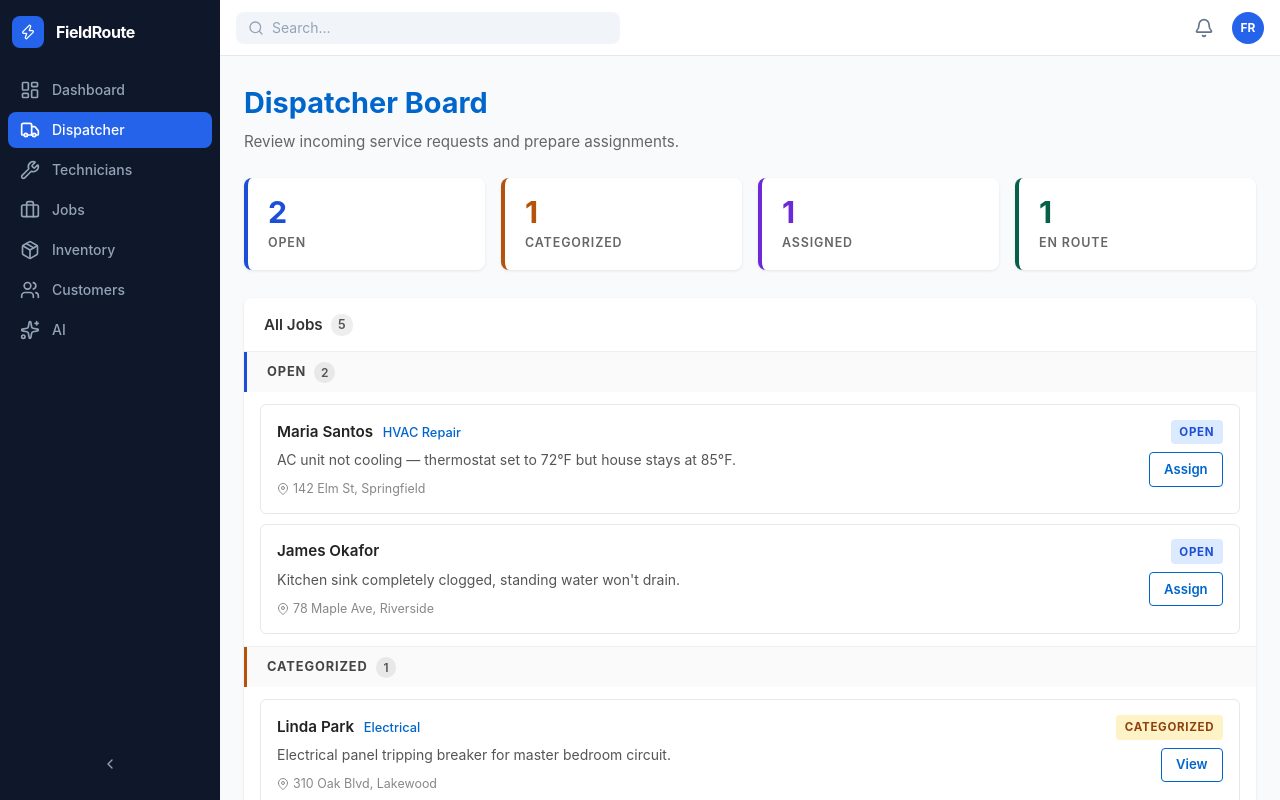
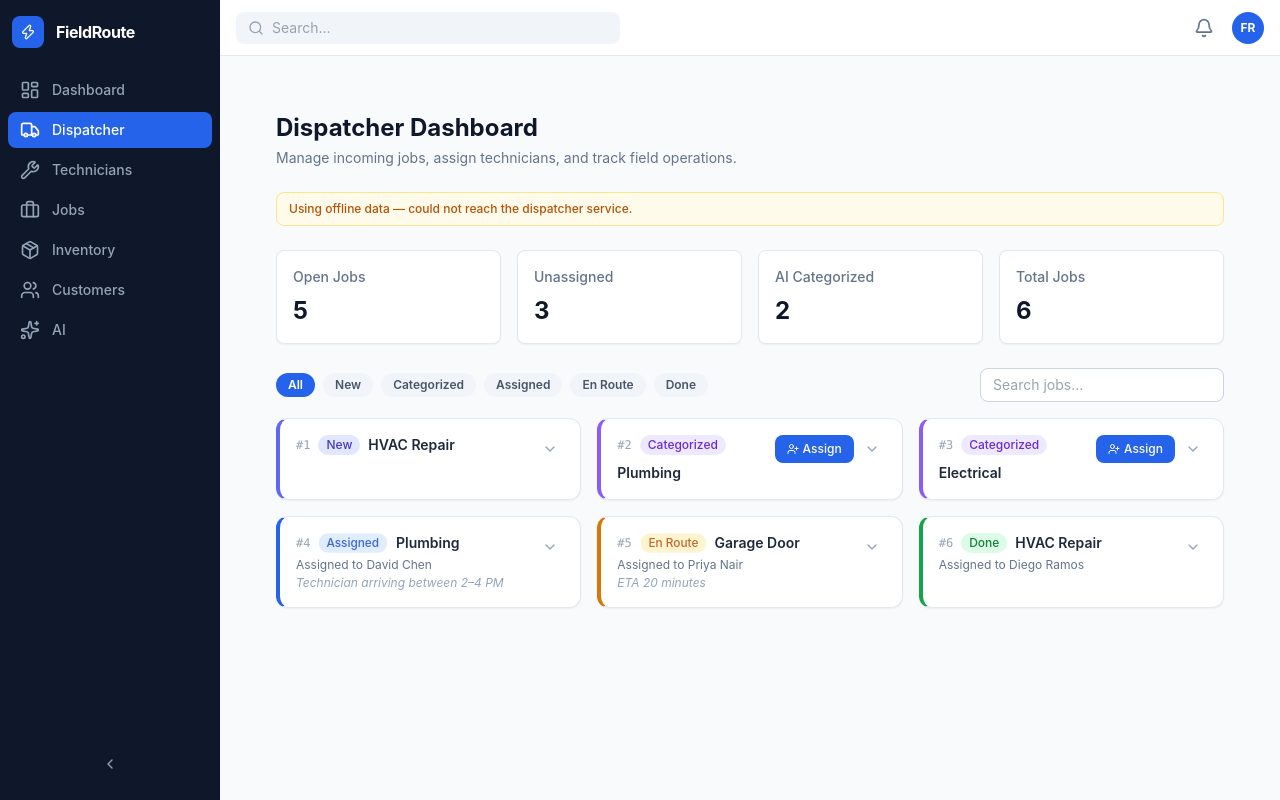
Before and after one commit to yllveliu/fieldroute, a React (Vite) app in the folder frontend/: page /dispatcher in a window 1280 px wide. Built offline with nearby package versions, Linux system fonts and the light colour scheme; no server answers.

Commit message:
feat(KAN-47): rebuild DispatcherPage wired to GET /dispatcher/jobs

```diff
--- a/frontend/src/api/dispatcher.ts
+++ b/frontend/src/api/dispatcher.ts
@@ -1,3 +1,4 @@
+import { apiGet } from './client'
 import type { JobDetail } from './jobs'
 import type { Technician } from './technicians'
 
@@ -5,6 +6,97 @@ export interface DispatchSummary {
   jobs: JobDetail[]
   technicians: Technician[]
 }
+
+export interface DispatcherJobCustomer {
+  name:    string
+  phone:   string
+  address: string
+}
+
+export interface DispatcherJobTechnician {
+  name:   string
+  status: string
+}
+
+// Mirrors the backend DispatcherJobItem schema returned by GET /dispatcher/jobs.
+export interface DispatcherJob {
+  id:              number
+  status:          string
+  raw_description: string
+  eta_message:     string | null
+  created_at:      string
+  customer:        DispatcherJobCustomer | null
+  service_name:    string | null
+  technician:      DispatcherJobTechnician | null
+}
+
+export async function getDispatcherJobs(): Promise<DispatcherJob[]> {
+  return apiGet<DispatcherJob[]>('/dispatcher/jobs')
+}
+
+// Offline fallback used when GET /dispatcher/jobs is unreachable.
+export const mockDispatcherJobs: DispatcherJob[] = [
+  {
+    id: 1,
+    status: 'new',
+    raw_description: 'AC unit not cooling — thermostat set to 72°F but house stays at 85°F.',
+    eta_message: null,
+    created_at: new Date(Date.now() - 1000 * 60 * 45).toISOString(),
+    customer: { name: 'Maria Santos', phone: '555-0101', address: '142 Elm St, Springfield' },
+    service_name: 'HVAC Repair',
+    technician: null,
+  },
+  {
+    id: 2,
+    status: 'categorized',
+    raw_description: 'Kitchen sink completely clogged, standing water won’t drain.',
+    eta_message: null,
+    created_at: new Date(Date.now() - 1000 * 60 * 30).toISOString(),
+    customer: { name: 'James Okafor', phone: '555-0182', address: '78 Maple Ave, Riverside' },
+    service_name: 'Plumbing',
+    technician: null,
+  },
+  {
+    id: 3,
+    status: 'categorized',
+    raw_description: 'Electrical panel tripping breaker for master bedroom circuit.',
+    eta_message: null,
+    created_at: new Date(Date.now() - 1000 * 60 * 90).toISOString(),
+    customer: { name: 'Linda Park', phone: '555-0247', address: '310 Oak Blvd, Lakewood' },
+    service_name: 'Electrical',
+    technician: null,
+  },
+  {
+    id: 4,
+    status: 'assigned',
+    raw_description: 'Water heater producing lukewarm water only. Unit is 8 years old.',
+    eta_message: 'Technician arriving between 2–4 PM',
+    created_at: new Date(Date.now() - 1000 * 60 * 120).toISOString(),
+    customer: { name: 'Carlos Rivera', phone: '555-0334', address: '55 Pine Rd, Hillcrest' },
+    service_name: 'Plumbing',
+    technician: { name: 'David Chen', status: 'available' },
+  },
+  {
+    id: 5,
+    status: 'en_route',
+    raw_description: 'Garage door opener stopped responding to remote and wall button.',
+    eta_message: 'ETA 20 minutes',
+    created_at: new Date(Date.now() - 1000 * 60 * 150).toISOString(),
+    customer: { name: 'Sarah Williams', phone: '555-0419', address: '901 Cedar Lane, Westview' },
+    service_name: 'Garage Door',
+    technician: { name: 'Priya Nair', status: 'en_route' },
+  },
+  {
+    id: 6,
+    status: 'done',
+    raw_description: 'Annual furnace inspection and filter replacement.',
+    eta_message: null,
+    created_at: new Date(Date.now() - 1000 * 60 * 300).toISOString(),
+    customer: { name: 'Tom Becker', phone: '555-0512', address: '12 Birch Way, Northgate' },
+    service_name: 'HVAC Repair',
+    technician: { name: 'Diego Ramos', status: 'available' },
+  },
+]
 
 export async function getDispatchSummary(): Promise<DispatchSummary> {
   const { getTechnicians } = await import('./technicians')
--- a/frontend/src/pages/DispatcherPage.tsx
+++ b/frontend/src/pages/DispatcherPage.tsx
@@ -1,57 +1,175 @@
-import React, { useEffect, useState } from "react";
-import DispatcherBoard from "../components/dispatcher/DispatcherBoard";
-import { fetchDispatcherJobs } from "../services/dispatcherApi";
-import type { DispatcherJob } from "../services/dispatcherApi";
+import { useEffect, useState } from 'react'
+import { getDispatcherJobs, mockDispatcherJobs } from '@/api'
+import type { DispatcherJob, JobDetail } from '@/api'
+import { PageHeader } from '@/components/layout'
+import { StatCard, EmptyState, Toast } from '@/components/primitives'
+import { JobCard } from '@/components/domain'
+import AssignmentModal from '@/components/assignment/AssignmentModal'
 
-export default function DispatcherPage(): React.ReactElement {
-  const [jobs, setJobs] = useState<DispatcherJob[]>([]);
-  const [loading, setLoading] = useState(true);
-  const [error, setError] = useState<string | null>(null);
+const FILTER_OPTIONS = [
+  { value: 'all',         label: 'All' },
+  { value: 'new',         label: 'New' },
+  { value: 'categorized', label: 'Categorized' },
+  { value: 'assigned',    label: 'Assigned' },
+  { value: 'en_route',    label: 'En Route' },
+  { value: 'done',        label: 'Done' },
+]
+
+// JobCard consumes the JobDetail shape; map the dispatcher row onto it.
+function toJobDetail(job: DispatcherJob): JobDetail {
+  return {
+    id:                  job.id,
+    status:              job.status,
+    service_name:        job.service_name,
+    problem_description: job.raw_description,
+    eta_message:         job.eta_message,
+    technician:          job.technician
+      ? { id: 0, name: job.technician.name, status: job.technician.status }
+      : null,
+    ai_service_type:  null,
+    ai_confidence:    null,
+    ai_explanation:   null,
+  }
+}
+
+export default function DispatcherPage() {
+  const [jobs, setJobs]                 = useState<DispatcherJob[]>([])
+  const [loading, setLoading]           = useState(true)
+  const [offline, setOffline]           = useState(false)
+  const [filter, setFilter]             = useState<string>('all')
+  const [search, setSearch]             = useState('')
+  const [assigningJob, setAssigningJob] = useState<DispatcherJob | null>(null)
+  const [toastMsg, setToastMsg]         = useState<string | null>(null)
 
   useEffect(() => {
-    let mounted = true;
-    setLoading(true);
-    fetchDispatcherJobs()
-      .then((data) => {
-        if (!mounted) return;
-        setJobs(data);
-        setError(null);
+    getDispatcherJobs()
+      .then(data => {
+        setJobs(data)
+        setOffline(false)
       })
-      .catch((err) => {
-        if (!mounted) return;
-        setError(String(err));
-        setJobs([]);
+      .catch(() => {
+        setJobs(mockDispatcherJobs)
+        setOffline(true)
       })
-      .finally(() => mounted && setLoading(false));
+      .finally(() => setLoading(false))
+  }, [])
 
-    return () => {
-      mounted = false;
-    };
-  }, []);
+  // Auto-dismiss the toast after 4 seconds.
+  useEffect(() => {
+    if (!toastMsg) return
+    const timer = setTimeout(() => setToastMsg(null), 4000)
+    return () => clearTimeout(timer)
+  }, [toastMsg])
 
-  if (loading) {
-    return (
-      <div className="page-container">
-        <p className="placeholder" style={{ paddingTop: "3rem" }}>
-          Loading dispatcher jobs...
-        </p>
-      </div>
-    );
-  }
+  const query = search.trim().toLowerCase()
+  const filtered = jobs
+    .filter(j => filter === 'all' || j.status === filter)
+    .filter(j =>
+      query === '' ||
+      (j.customer?.name?.toLowerCase().includes(query) ?? false) ||
+      (j.service_name?.toLowerCase().includes(query) ?? false)
+    )
 
-  if (error) {
-    return (
-      <div className="page-container">
-        <p style={{ color: "#c0392b", paddingTop: "3rem" }}>
-          Error loading jobs: {error}
-        </p>
-      </div>
-    );
+  const openCount       = jobs.filter(j => !['done', 'cancelled'].includes(j.status)).length
+  const unassignedCount = jobs.filter(j => j.technician === null).length
+  const categorizedCount = jobs.filter(j => j.status === 'categorized').length
+
+  function refresh() {
+    getDispatcherJobs()
+      .then(data => {
+        setJobs(data)
+        setOffline(false)
+      })
+      .catch(() => {})
   }
 
   return (
-    <div style={{ width: "100%" }}>
-      <DispatcherBoard jobs={jobs} />
+    <div className="max-w-7xl mx-auto px-4 md:px-8 py-8">
+      <PageHeader
+        title="Dispatcher Dashboard"
+        subtitle="Manage incoming jobs, assign technicians, and track field operations."
+      />
+
+      {offline && (
+        <div className="mt-4 rounded-lg border border-amber-200 bg-amber-50 px-3 py-2 text-xs font-medium text-amber-700">
+          Using offline data — could not reach the dispatcher service.
+        </div>
+      )}
+
+      {/* Stat row */}
+      <div className="grid grid-cols-2 md:grid-cols-4 gap-4 mt-6">
+        <StatCard title="Open Jobs"      value={openCount} />
+        <StatCard title="Unassigned"     value={unassignedCount} />
+        <StatCard title="AI Categorized" value={categorizedCount} />
+        <StatCard title="Total Jobs"     value={jobs.length} />
+      </div>
+
+      {/* Filter chips + search */}
+      <div className="flex flex-wrap gap-2 items-center mt-6">
+        {FILTER_OPTIONS.map(opt => (
+          <button
+            key={opt.value}
+            onClick={() => setFilter(opt.value)}
+            className={
+              filter === opt.value
+                ? 'px-3 py-1 rounded-full text-xs font-semibold bg-blue-600 text-white'
+                : 'px-3 py-1 rounded-full text-xs font-semibold bg-slate-100 text-slate-600 hover:bg-slate-200'
+            }
+          >
+            {opt.label}
+          </button>
+        ))}
+        <input
+          value={search}
+          onChange={e => setSearch(e.target.value)}
+          placeholder="Search jobs…"
+          className="ml-auto px-3 py-1.5 rounded-lg border border-slate-300 text-sm focus:outline-none focus:ring-2 focus:ring-blue-500"
+        />
+      </div>
+
+      {/* Job grid */}
+      {loading ? (
+        <p className="text-slate-500 mt-8 text-sm">Loading jobs…</p>
+      ) : filtered.length === 0 ? (
+        <div className="mt-4">
+          <EmptyState title="No jobs match the current filters." />
+        </div>
+      ) : (
+        <div className="grid grid-cols-1 md:grid-cols-2 xl:grid-cols-3 gap-4 mt-4">
+          {filtered.map(job => (
+            <JobCard
+              key={job.id}
+              job={toJobDetail(job)}
+              onAssign={
+                ['new', 'categorized'].includes(job.status)
+                  ? () => setAssigningJob(job)
+                  : undefined
+              }
+            />
+          ))}
+        </div>
+      )}
+
+      {/* Assignment modal */}
+      {assigningJob && (
+        <AssignmentModal
+          job={assigningJob}
+          onClose={() => setAssigningJob(null)}
+          onSuccess={msg => {
+            setAssigningJob(null)
+            setToastMsg(msg)
+            refresh()
+          }}
+        />
+      )}
+
+      {/* Toast */}
+      <Toast
+        message={toastMsg ?? ''}
+        variant="success"
+        visible={Boolean(toastMsg)}
+        onClose={() => setToastMsg(null)}
+      />
     </div>
-  );
+  )
 }
```
